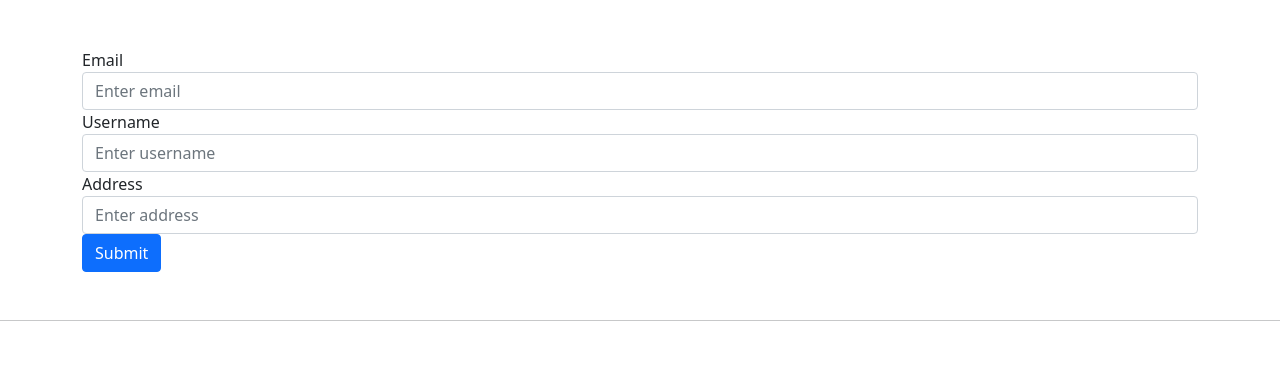
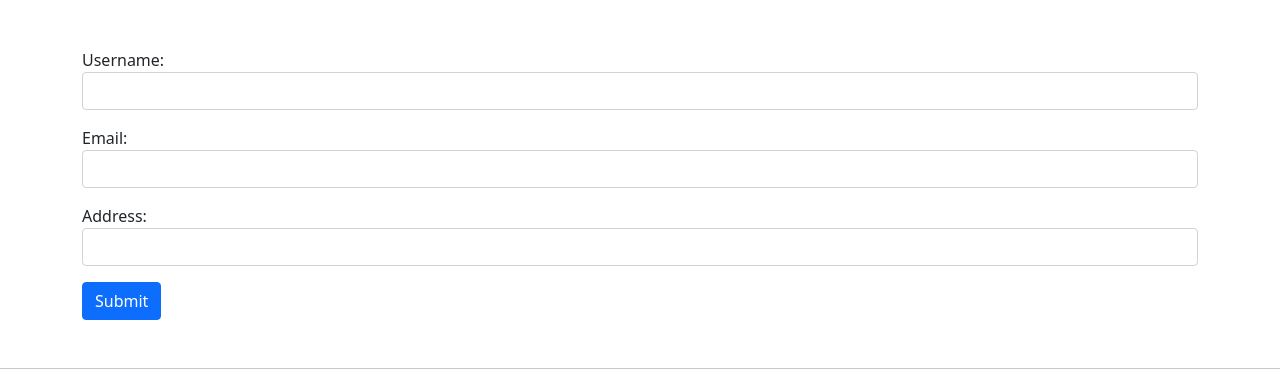
Before and after one commit to AjayPudasaini/crud, a Django app: page / in a window 1280 px wide. Shown: the part 56-426 px from the top of the page. Run offline with Django 3.2, Linux system fonts and the light colour scheme; data comes from the database, SQL or seed files in the repository.

Commit message:
using django form

```diff
--- /dev/null
+++ b/crud/forms.py
@@ -0,0 +1,14 @@
+from django import forms
+from django.contrib import messages
+from django.core import validators
+
+class StudentForm(forms.Form):
+    username = forms.CharField(max_length=500, widget=forms.TextInput(attrs={'class':'form-control', 'placceholder':'enter username'}))
+    email = forms.EmailField(max_length=500, widget=forms.EmailInput(attrs={'class':'form-control', 'placceholder':'enter email address'}))
+    address = forms.CharField(max_length=500, widget=forms.TextInput(attrs={'class':'form-control', 'placceholder':'enter address'}))
+
+    def validation(self):
+        username = self.cleaned_data['username']
+        if username!='abc':
+            raise forms.ValidationError("invalid username")
+        return username
--- a/crud/templates/crud/home.html
+++ b/crud/templates/crud/home.html
@@ -5,23 +5,7 @@
     <div class="container my-5">
       <form method="POST">
       {% csrf_token %}
-
-        <div class="form-group">
-          <label for="exampleInputEmail1">Email</label>
-          <input type="email" class="form-control" name="email" id="exampleInputEmail1"  placeholder="Enter email">
-        </div>
-
-        <div class="form-group">
-          <label for="username">Username</label>
-          <input type="text" class="form-control" name="username" id="username"  placeholder="Enter username">
-        </div>
-
-        <div class="form-group">
-          <label for="address">Address</label>
-          <input type="text" class="form-control" name="address" id="address"  placeholder="Enter address">
-        </div>
-
-
+        {{ f.as_p }}
         <button type="submit" class="btn btn-primary">Submit</button>
       </form>
     </div>
--- a/crud/views.py
+++ b/crud/views.py
@@ -1,24 +1,48 @@
+from django import forms
 from django.shortcuts import render, redirect
 from django.http import HttpResponse
 from .models import Student
 from django.contrib import messages
-
+from .forms import StudentForm
 
 def home(request):
     s = Student.objects.all()
     if request.method == "POST":
-        data = request.POST
-        Iemail = data['email']
-        Iusername = data['username']
-        Iaddress = data['address']
 
-        a = Student.objects.create(username=Iusername, email=Iemail, address=Iaddress)
-        if a:
-            messages.success(request, 'data was created')
-            return redirect('/')
-        else:
-            messages.warning(request, 'failed')
-    contex = {'student':s}
+        '''
+            using html form
+        '''
+        # data = request.POST
+        # Iemail = data['email']
+        # Iusername = data['username']
+        # Iaddress = data['address']
+
+        # a = Student.objects.create(username=Iusername, email=Iemail, address=Iaddress)
+        # if a:
+        #     messages.success(request, 'data was created')
+        #     return redirect('/')
+        # else:
+        #     messages.warning(request, 'failed')
+
+
+        '''
+            using django normal form
+        '''
+        form = StudentForm(request.POST)
+        if form.is_valid():
+            Iemail = form.cleaned_data['email']
+            Iusername = form.cleaned_data['username']
+            Iaddress = form.cleaned_data['address']
+
+            a = Student.objects.create(username=Iusername, email=Iemail, address=Iaddress)
+            if a:
+                messages.success(request, 'data was created')
+                return redirect('/')
+            else:
+                messages.warning(request, 'failed')
+
+    form = StudentForm()
+    contex = {'student':s, 'f':form}
     return render(request, 'crud/home.html', contex)
 
 
@@ -37,20 +61,39 @@ def delete(request, id):
         return redirect('/')
 
 
-
 def update(request, id):
     s = Student.objects.get(id=id)
     if request.method == "POST":
-        data = request.POST
-        s.email = data['email']
-        s.username = data['username']
-        s.address = data['address']
-        s.save()
-        if s:
-            messages.success(request, 'data was updated')
-            return redirect('/')
-        else:
-            messages.warning(request, 'failed')
+        '''
+        using html form
+        '''
+        # data = request.POST
+        # s.email = data['email']
+        # s.username = data['username']
+        # s.address = data['address']
+        # s.save()
+        # if s:
+        #     messages.success(request, 'data was updated')
+        #     return redirect('/')
+        # else:
+        #     messages.warning(request, 'failed')
+
+        '''
+            using django normal form
+        '''
+        form = StudentForm(request.POST, instanse=s)
+        if form.is_valid():
+            s.email = form['email']
+            s.username = form['username']
+            s.address = form['address']
+            s.save()
+            if s:
+                messages.success(request, 'data was updated')
+                return redirect('/')
+            else:
+                messages.warning(request, 'failed')
+
+
     contex = {'student':s}
     return render(request, 'crud/update.html', contex)
 
```
